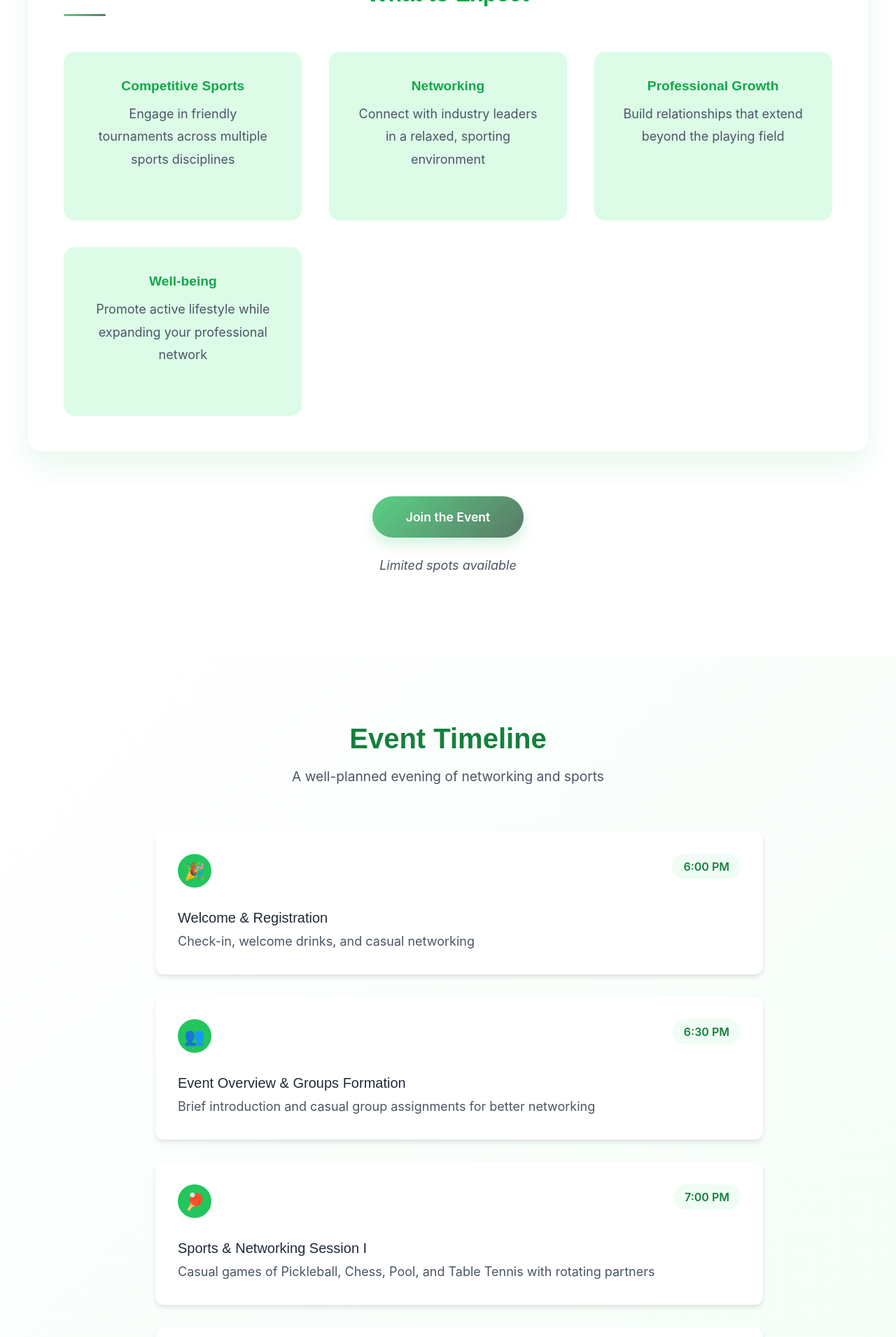
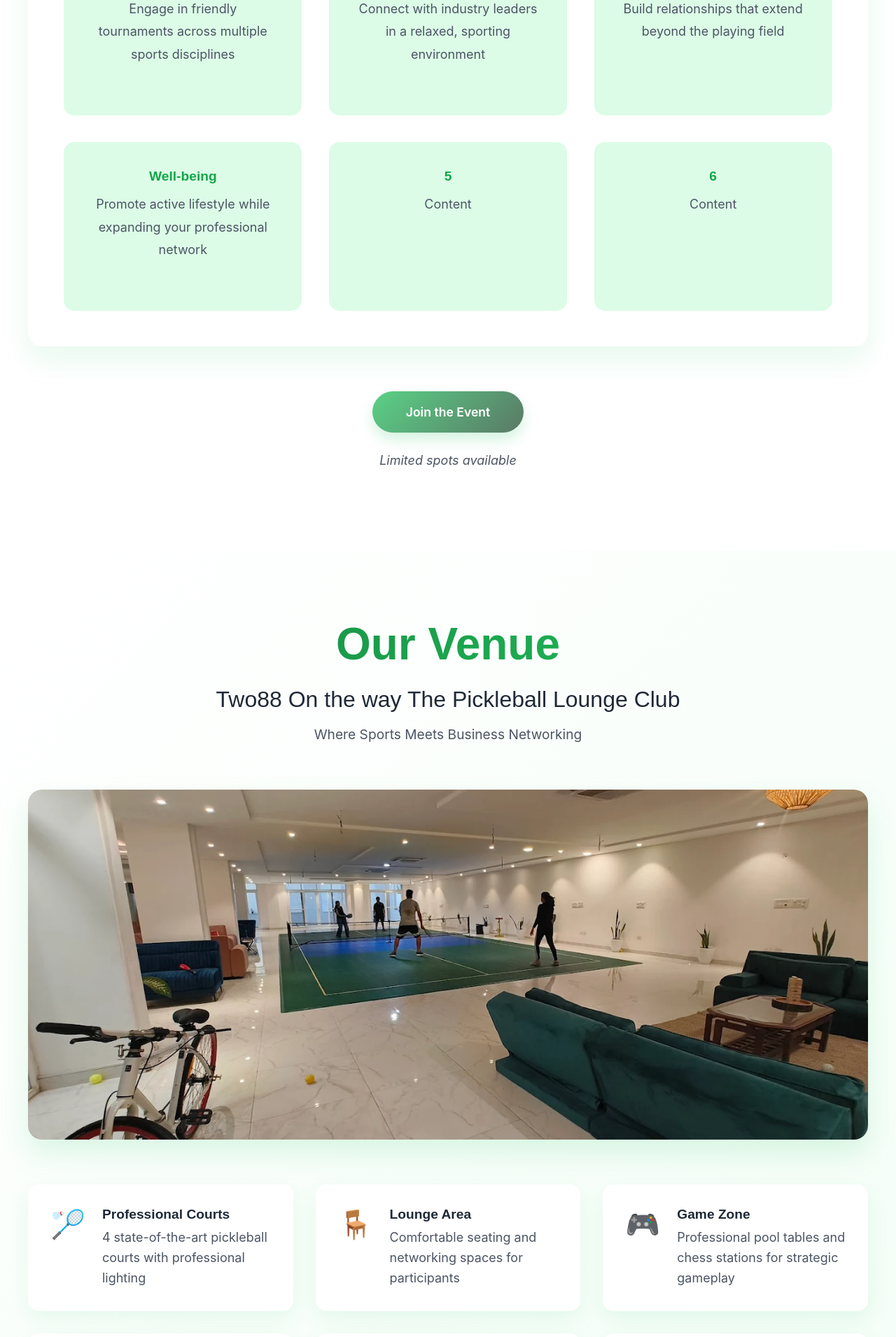
Before and after one commit to Gopal5072/pickle-pulse-event-site, a Next.js app: page / in a window 1280 px wide. Shown: the part 1709-3619 px from the top of the page at 70% size. Built offline with nearby package versions, Linux system fonts and the light colour scheme.

Commit message:
New changes

```diff
--- a/app/page.tsx
+++ b/app/page.tsx
@@ -1,7 +1,7 @@
 import Navbar from '../components/Navbar'
 import Hero from '../components/Hero'
 import About from '../components/About'
-import Schedule from '../components/Schedule'
+//import Schedule from '../components/Schedule'
 import Venue from '../components/Venue'
 import Sponsors from '../components/Sponsors'
 import RegistrationForm from '../components/RegistrationForm'
@@ -13,7 +13,7 @@ export default function Home() {
       <Navbar />
       <Hero />
       <About />
-      <Schedule />
+      {/* <Schedule /> */}
       <Venue />
       <Sponsors />
       <RegistrationForm />
--- a/app/styles.css
+++ b/app/styles.css
@@ -994,6 +994,16 @@ section#register h2 {
   text-transform: uppercase;
 }
 
+section#register h4 {
+  font-size: 1.0rem;
+  font-weight: 700;
+  color: #172554; /* Deep blue */
+  margin-bottom: 2.5rem;
+  letter-spacing: 1px;
+  animation: fadeIn 1s ease-out forwards;
+  text-transform: uppercase;
+}
+
 /* Input Fields */
 form input {
   width: 100%;
--- a/components/About.tsx
+++ b/components/About.tsx
@@ -29,18 +29,18 @@ export default function About() {
               brings together <strong>C-suite executives</strong>, <strong>VPs</strong>, and
               <strong> senior professionals</strong> for an extraordinary day of sports and networking.
             </p>
-            <div className="sports-tags">
+            {/* <div className="sports-tags">
               {sports.map((sport, index) => (
                 <span key={index} className="sport-tag">
                   {sport.icon} {sport.name}
                 </span>
               ))}
-            </div>
+            </div> */}
           </div>
 
           <div className="vision-card">
-            <h3>Our Vision</h3>
-            <p>
+            <h3>Sports</h3>
+            {/* <p>
               At <strong>Court and Corporate</strong>, we believe in the power of sports
               to foster meaningful business relationships and personal growth in a dynamic,
               engaging environment.
@@ -49,7 +49,14 @@ export default function About() {
               {visionPoints.map((point, index) => (
                 <li key={index}>{point}</li>
               ))}
-            </ul>
+            </ul> */}
+            <div className="sports-tags">
+              {sports.map((sport, index) => (
+                <span key={index} className="sport-tag">
+                  {sport.icon} {sport.name}
+                </span>
+              ))}
+            </div>
           </div>
 
           <div className="activities-card">
@@ -71,6 +78,14 @@ export default function About() {
                 <h4>Well-being</h4>
                 <p>Promote active lifestyle while expanding your professional network</p>
               </div>
+              <div className="activity-item">
+                <h4>5</h4>
+                <p>Content</p>
+              </div>
+              <div className="activity-item">
+                <h4>6</h4>
+                <p>Content</p>
+              </div>
             </div>
           </div>
         </div>
--- a/components/RegistrationForm.tsx
+++ b/components/RegistrationForm.tsx
@@ -2,6 +2,7 @@ export default function RegistrationForm() {
   return (
     <section id="register">
       <h2>Register Now</h2>
+      <h4>Only for CXO's and C-suite Executive - something something aayega</h4>
       <form action="https://docs.google.com/forms/d/e/1FAIpQLSdrrjsJjQgS4BRL7xLLj8GlUY4cWU0vpYGCqNdk4uyt3a9WWQ/formResponse" method="POST" target="_blank">
         <input name="entry.908281632" type="text" placeholder="Full Name" required />
         <input name="entry.848946238" type="text" placeholder="Designation" required />
--- a/components/Schedule.tsx
+++ b/components/Schedule.tsx
@@ -1,72 +1,72 @@
-export default function Schedule() {
-  const scheduleItems = [
-    {
-      time: "6:00 PM",
-      title: "Welcome & Registration",
-      description: "Check-in, welcome drinks, and casual networking",
-      icon: "🎉"
-    },
-    {
-      time: "6:30 PM",
-      title: "Event Overview & Groups Formation",
-      description: "Brief introduction and casual group assignments for better networking",
-      icon: "👥"
-    },
-    {
-      time: "7:00 PM",
-      title: "Sports & Networking Session I",
-      description: "Casual games of Pickleball, Chess, Pool, and Table Tennis with rotating partners",
-      icon: "🏓"
-    },
-    {
-      time: "8:00 PM",
-      title: "Refreshment Break",
-      description: "Light refreshments and structured networking opportunity",
-      icon: "☕"
-    },
-    {
-      time: "8:30 PM",
-      title: "Sports & Networking Session II",
-      description: "Continue playing with new partners and groups",
-      icon: "🤝"
-    },
-    {
-      time: "9:30 PM",
-      title: "Social Hour",
-      description: "Wind down with casual conversations and refreshments",
-      icon: "🌟"
-    },
-    {
-      time: "10:00 PM",
-      title: "Event Conclusion",
-      description: "Exchange contacts and farewell",
-      icon: "👋"
-    }
-  ];
+// export default function Schedule() {
+//   const scheduleItems = [
+//     {
+//       time: "6:00 PM",
+//       title: "Welcome & Registration",
+//       description: "Check-in, welcome drinks, and casual networking",
+//       icon: "🎉"
+//     },
+//     {
+//       time: "6:30 PM",
+//       title: "Event Overview & Groups Formation",
+//       description: "Brief introduction and casual group assignments for better networking",
+//       icon: "👥"
+//     },
+//     {
+//       time: "7:00 PM",
+//       title: "Sports & Networking Session I",
+//       description: "Casual games of Pickleball, Chess, Pool, and Table Tennis with rotating partners",
+//       icon: "🏓"
+//     },
+//     {
+//       time: "8:00 PM",
+//       title: "Refreshment Break",
+//       description: "Light refreshments and structured networking opportunity",
+//       icon: "☕"
+//     },
+//     {
+//       time: "8:30 PM",
+//       title: "Sports & Networking Session II",
+//       description: "Continue playing with new partners and groups",
+//       icon: "🤝"
+//     },
+//     {
+//       time: "9:30 PM",
+//       title: "Social Hour",
+//       description: "Wind down with casual conversations and refreshments",
+//       icon: "🌟"
+//     },
+//     {
+//       time: "10:00 PM",
+//       title: "Event Conclusion",
+//       description: "Exchange contacts and farewell",
+//       icon: "👋"
+//     }
+//   ];
 
-  return (
-    <section id="schedule" className="schedule-section">
-      <div className="schedule-container">
-        <div className="schedule-header">
-          <h2>Event Timeline</h2>
-          <p className="schedule-subtitle">A well-planned evening of networking and sports</p>
-        </div>
+//   return (
+//     <section id="schedule" className="schedule-section">
+//       <div className="schedule-container">
+//         <div className="schedule-header">
+//           <h2>Event Timeline</h2>
+//           <p className="schedule-subtitle">A well-planned evening of networking and sports</p>
+//         </div>
 
-        <div className="timeline">
-          {scheduleItems.map((item, index) => (
-            <div key={index} className="timeline-item">
-              <div className="timeline-content">
-                <span className="timeline-icon">{item.icon}</span>
-                <div className="timeline-time">{item.time}</div>
-                <div className="timeline-details">
-                  <h3>{item.title}</h3>
-                  <p>{item.description}</p>
-                </div>
-              </div>
-            </div>
-          ))}
-        </div>
-      </div>
-    </section>
-  );
-}
+//         <div className="timeline">
+//           {scheduleItems.map((item, index) => (
+//             <div key={index} className="timeline-item">
+//               <div className="timeline-content">
+//                 <span className="timeline-icon">{item.icon}</span>
+//                 <div className="timeline-time">{item.time}</div>
+//                 <div className="timeline-details">
+//                   <h3>{item.title}</h3>
+//                   <p>{item.description}</p>
+//                 </div>
+//               </div>
+//             </div>
+//           ))}
+//         </div>
+//       </div>
+//     </section>
+//   );
+// }
--- a/components/Venue.tsx
+++ b/components/Venue.tsx
@@ -24,6 +24,11 @@ export default function Venue() {
       icon: "🎯",
       title: "Multi-Purpose Space",
       desc: "Flexible areas that adapt to various activities and group sizes"
+    },
+    {
+      icon: "🎯",
+      title: "Food ka kuch add krna h",
+      desc: "content"
     }
   ];
 
```
